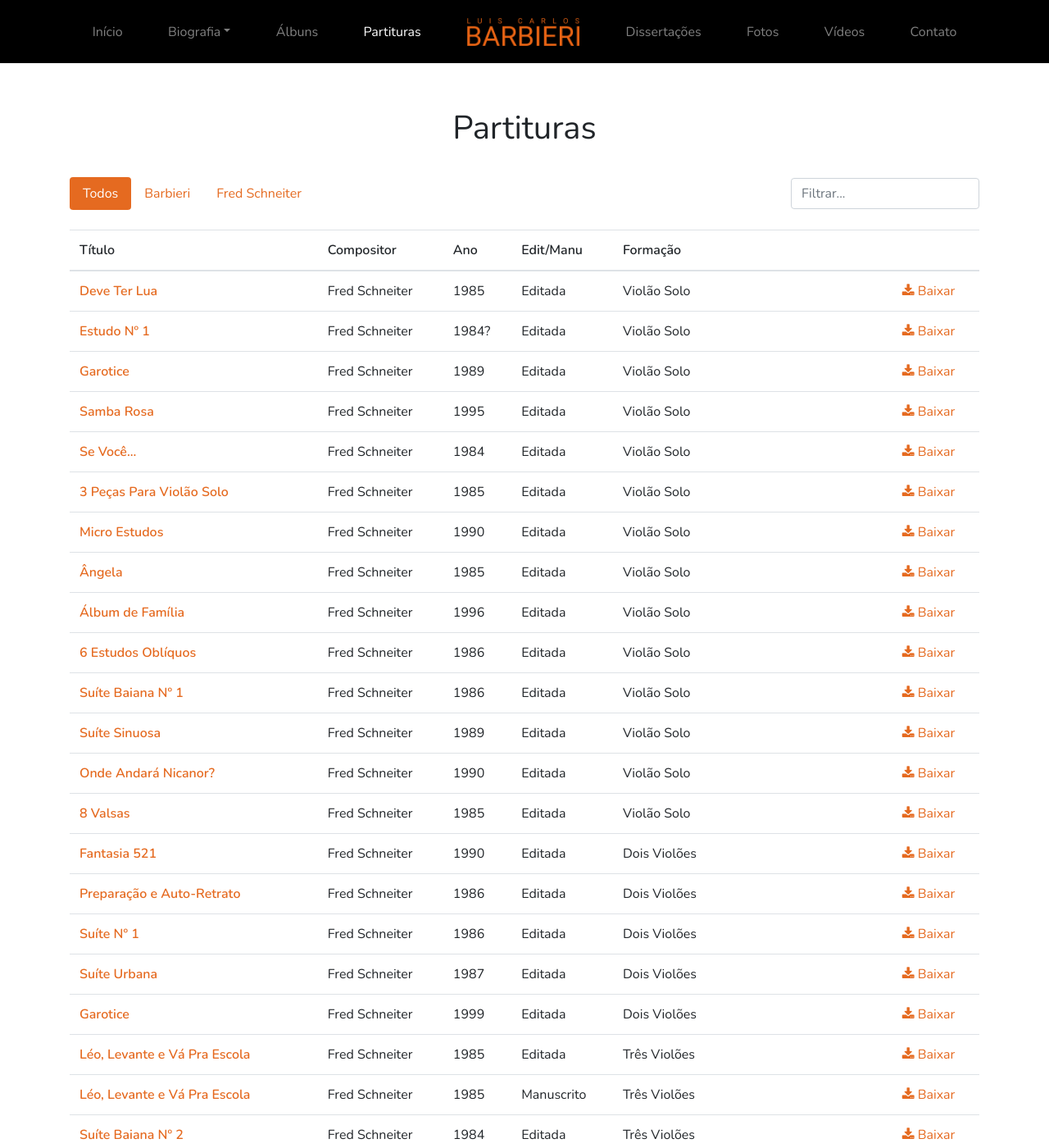
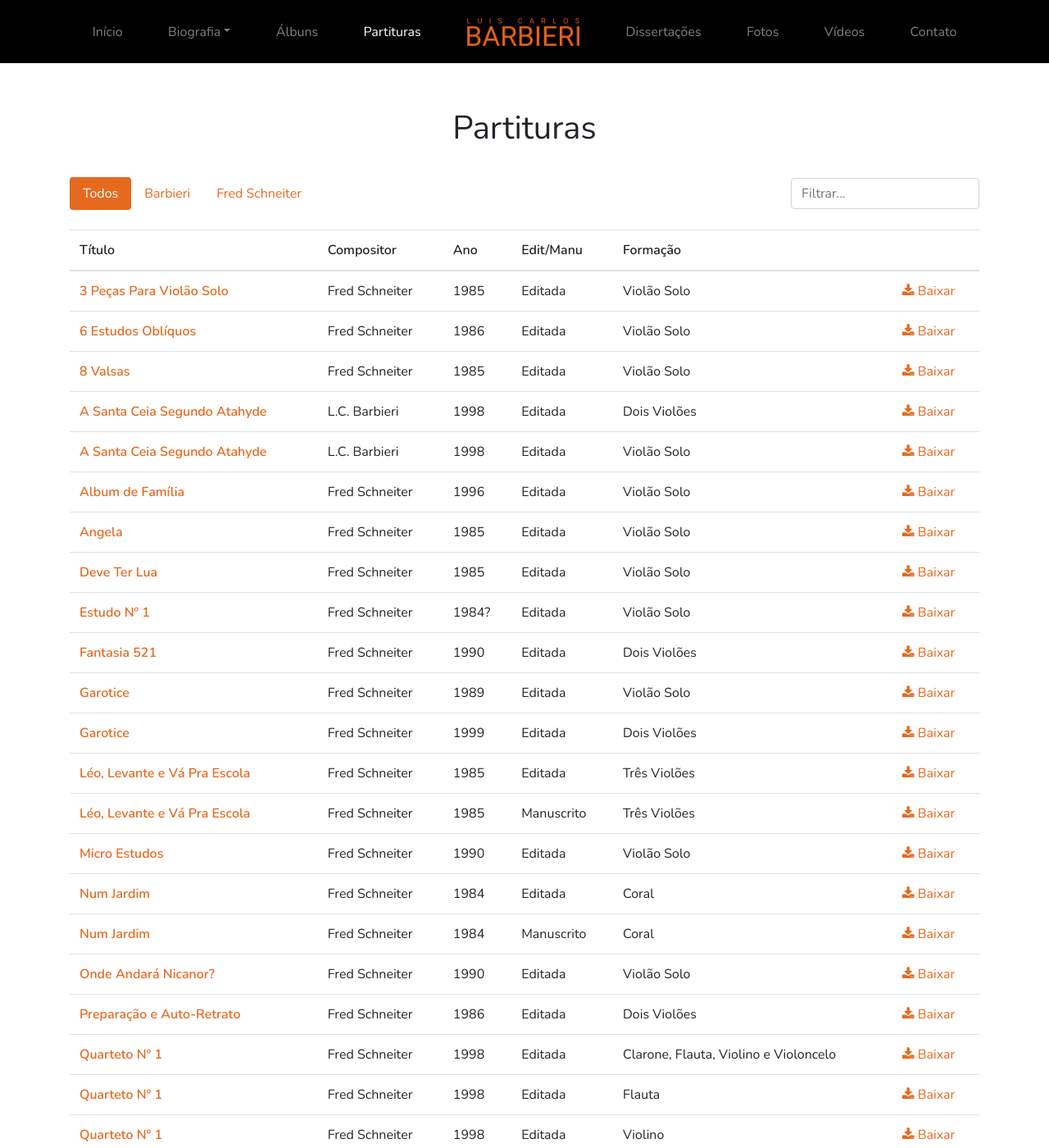
Before and after one commit to jamfreire/luiscarlosbarbieri, a Jekyll site: the page built from partituras.html, in a window 1280 px wide and 1400 px high. Shown: the whole window at 82% size. Built offline with Jekyll 4.4.1, drawn with Linux system fonts in a browser that asks for light colours; some of the changed lines change nothing that is shown; some of the changed text lies outside the part shown.

Commit message:
Partituras listadas em ordem alfabética

```diff
--- a/_data/partituras.yml
+++ b/_data/partituras.yml
@@ -1,3 +1,24 @@
+- titulo: 3 Peças Para Violão Solo
+  compositor: Fred Schneiter
+  ano: 1985
+  formacao: Violão Solo
+  tipo: Editada
+  link: partituras/3-Pecas-para-violao-solo.pdf
+
+- titulo: Album de Família
+  compositor: Fred Schneiter
+  ano: 1996
+  formacao: Violão Solo
+  tipo: Editada
+  link: partituras/album-de-Família.pdf
+
+- titulo: Angela
+  compositor: Fred Schneiter
+  ano: 1985
+  formacao: Violão Solo
+  tipo: Editada
+  link: partituras/angela.pdf
+
 - titulo: Deve Ter Lua
   compositor: Fred Schneiter
   ano: 1985
@@ -33,33 +54,12 @@
   tipo: Editada
   link: partituras/se-voce.pdf
 
-- titulo: 3 Peças Para Violão Solo
-  compositor: Fred Schneiter
-  ano: 1985
-  formacao: Violão Solo
-  tipo: Editada
-  link: partituras/3-Pecas-para-violao-solo.pdf
-
 - titulo: Micro Estudos
   compositor: Fred Schneiter
   ano: 1990
   formacao: Violão Solo
   tipo: Editada
   link: partituras/Micro-Estudos.pdf
-
-- titulo: Ângela
-  compositor: Fred Schneiter
-  ano: 1985
-  formacao: Violão Solo
-  tipo: Editada
-  link: partituras/angela.pdf
-
-- titulo: Álbum de Família
-  compositor: Fred Schneiter
-  ano: 1996
-  formacao: Violão Solo
-  tipo: Editada
-  link: partituras/album-de-Família.pdf
 
 - titulo: 6 Estudos Oblíquos
   compositor: Fred Schneiter
--- a/partituras.html
+++ b/partituras.html
@@ -41,10 +41,11 @@
                     </tr>
                 </thead>
                 <tbody id="partituraTable">
-                    {% for item in site.data.partituras %}
+                    {% assign partituras = site.data.partituras | sort: "titulo" %}
+                    {% for item in partituras %}
                     <tr>
                         <th scope="row">
-                            <a href="assets/{{ item.link }}">
+                            <a href="assets/{{ item.link }}" target="_blank">
                                 {{ item.titulo }}
                             </a>
                         </th>
```
Also changed, not shown: 1 other file.
